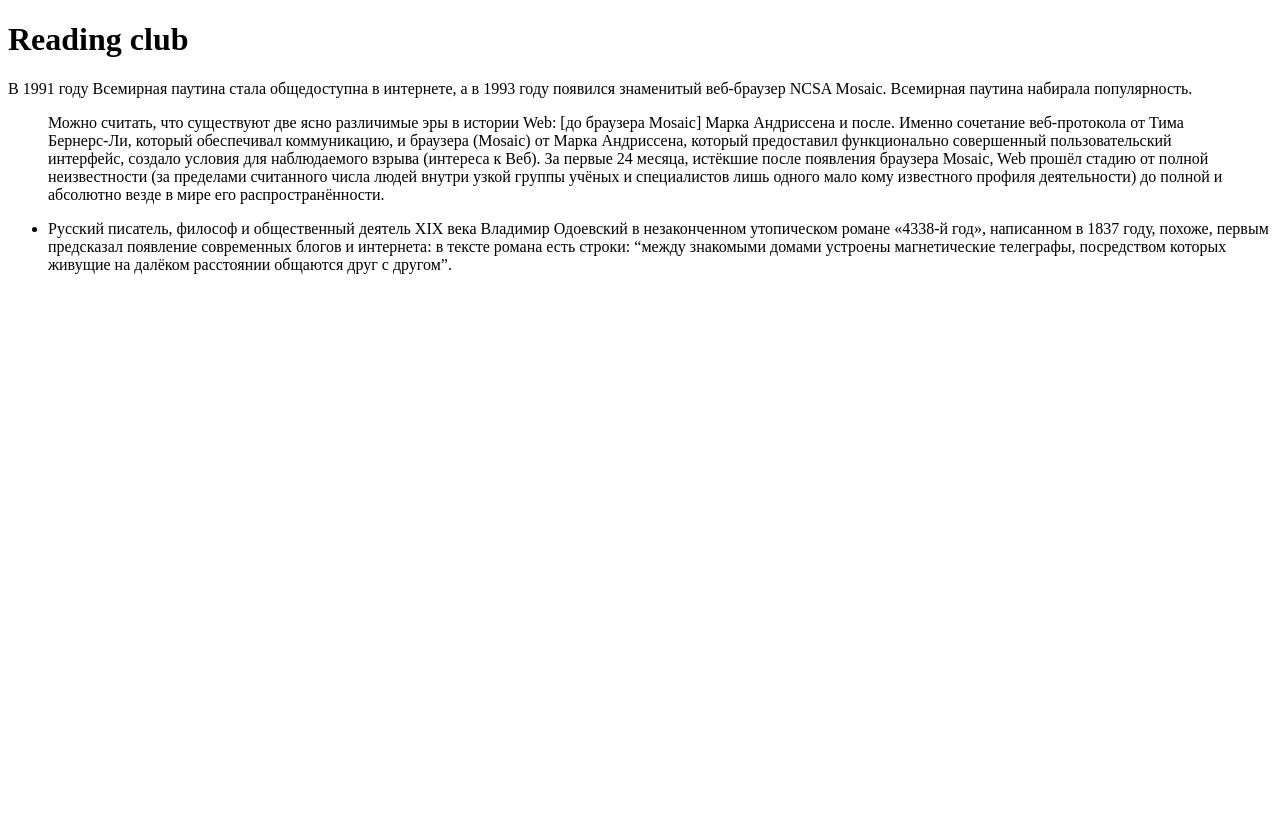
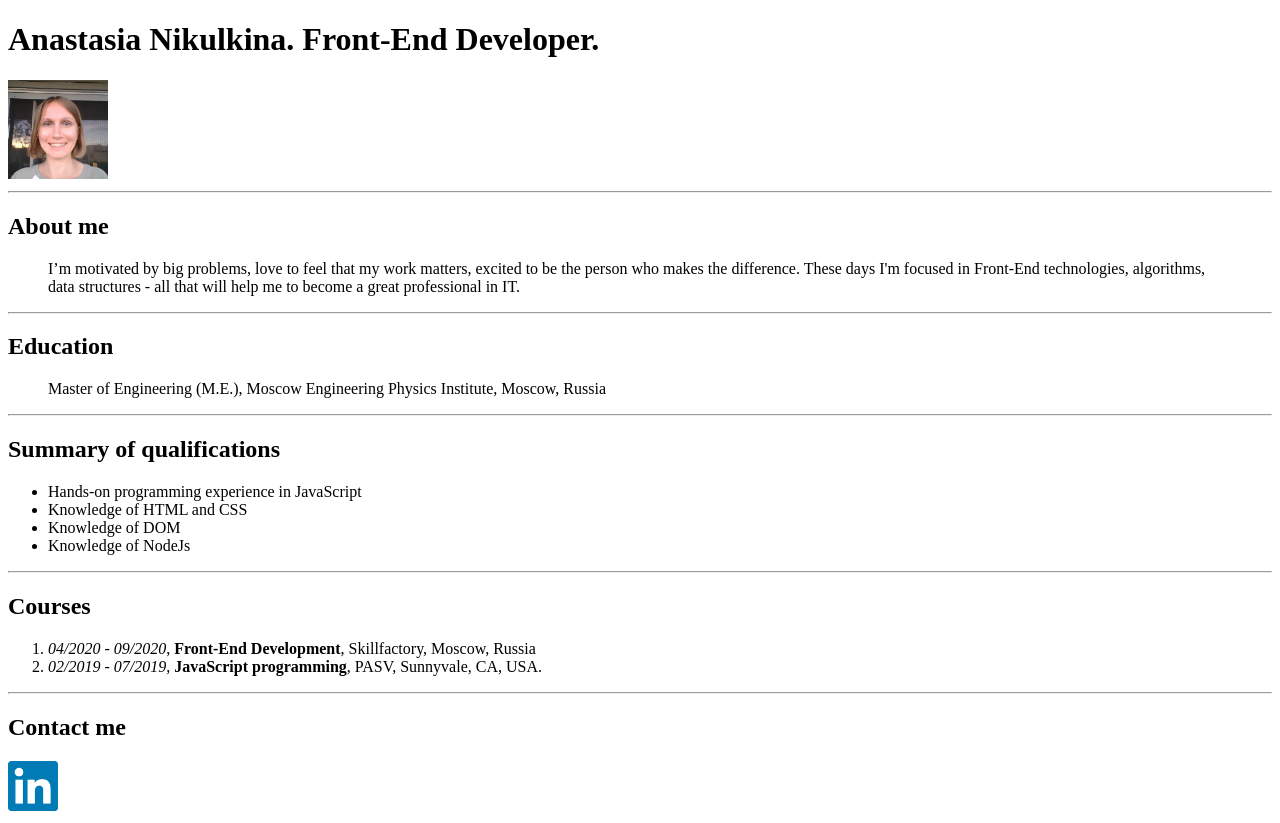
Before and after one commit to nasnik/FE, a plain HTML site: page index.html in a window 1280 px wide. Before the commit the page ends 800 px from the top, so only its background shows below. Drawn offline with Linux system fonts and the light colour scheme.

Commit message:
making self-presentation page

```diff
--- a/index.html
+++ b/index.html
@@ -2,16 +2,35 @@
 <html lang="en">
 <head>
     <meta charset="UTF-8">
-    <title>Reading club</title>
+    <title>Сайт визитка </title>
 </head>
 <body>
-  <h1>Reading club</h1>
-  <p>В 1991 году Всемирная паутина стала общедоступна в интернете, а в 1993 году появился знаменитый веб-браузер NCSA Mosaic. Всемирная паутина набирала популярность.</p>
-
-  <blockquote>Можно считать, что существуют две ясно различимые эры в истории Web: [до браузера Mosaic] Марка Андриссена и после. Именно сочетание веб-протокола от Тима Бернерс-Ли, который обеспечивал коммуникацию, и браузера (Mosaic) от Марка Андриссена, который предоставил функционально совершенный пользовательский интерфейс, создало условия для наблюдаемого взрыва (интереса к Веб). За первые 24 месяца, истёкшие после появления браузера Моsaic, Web прошёл стадию от полной неизвестности (за пределами считанного числа людей внутри узкой группы учёных и специалистов лишь одного мало кому известного профиля деятельности) до полной и абсолютно везде в мире его распространённости.</blockquote>
-  <ul>
-      <li>Русский писатель, философ и общественный деятель XIX века Владимир Одоевский в незаконченном утопическом романе «4338-й год», написанном в 1837 году, похоже, первым предсказал появление современных блогов и интернета: в тексте романа есть строки: <q>между знакомыми домами устроены магнетические телеграфы, посредством которых живущие на далёком расстоянии общаются друг с другом</q>.
-      </li>
+  <h1>Anastasia Nikulkina. Front-End Developer.</h1>
+  <img src="myPhoto.jpg" alt="This is my photo" width="100">
+  <hr>
+  <h2>About me</h2>
+  <blockquote>I’m motivated by big problems, love to feel that my work matters, excited to be the person who makes the difference. These days I'm focused in Front-End technologies, algorithms, data structures - all that will help me to become a great professional in IT.</blockquote>
+  <hr>
+  <h2>Education</h2>
+  <blockquote>Master of Engineering (M.E.), Moscow Engineering Physics Institute, Moscow, Russia</blockquote>
+  <hr>
+  <h2>Summary of qualifications</h2>
+      <ul>
+      <li>Hands-on programming experience in JavaScript</li>
+        <li>Knowledge of HTML and CSS</li>
+        <li>Knowledge of DOM</li>
+        <li>Knowledge of NodeJs</li>
   </ul>
+  <hr>
+  <h2>Courses</h2>
+  <ol>
+      <li><em>04/2020 - 09/2020</em>, <strong>Front-End Development</strong>, Skillfactory, Moscow, Russia</li>
+      <li><em>02/2019 - 07/2019</em>, <strong>JavaScript programming</strong>, PASV, Sunnyvale, CA, USA.</li>
+  </ol>
+  <hr>
+  <h2>Contact me</h2>
+  <a href="https://www.linkedin.com/in/anastasia-nikulkina-18033517b/">
+    <img src="linkedin_logo.png" width = "50" alt="My LinkedIn profile link" title="My LinkedIn profile">
+  </a>
 </body>
 </html>
```
Also changed, not shown: linkedin_logo.png (added), myPhoto.jpg (added).
